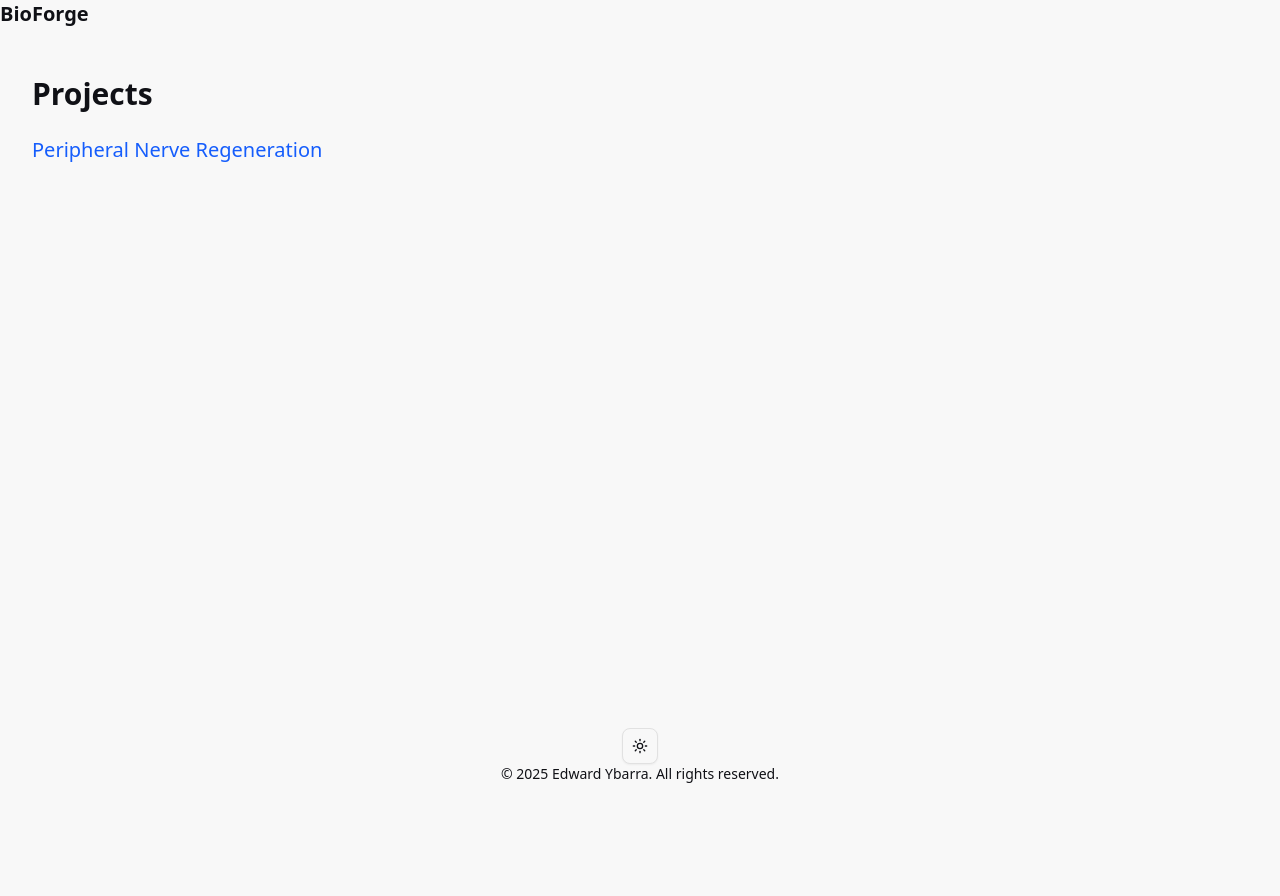
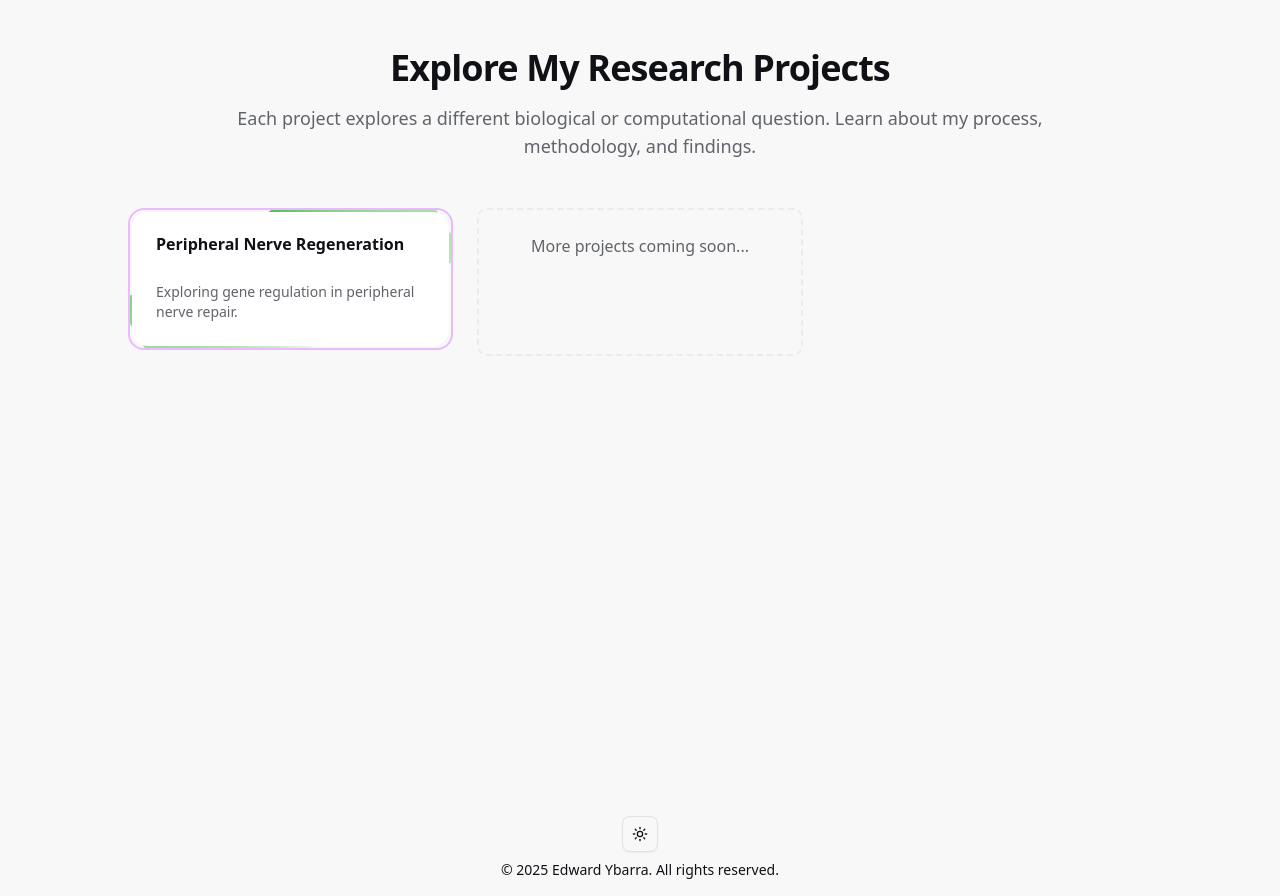
Before and after one commit to PeculiarYeti679/bioflow, a Next.js app: page /projects in a window 1280 px wide. Before the commit the page ends 800 px from the top, so only its background shows below. Built offline with nearby package versions, Linux system fonts and the light colour scheme.

Commit message:
feat: enhance project layout and add ProjectCard component for improved project display

```diff
--- a/app/globals.css
+++ b/app/globals.css
@@ -1,4 +1,9 @@
 @import "tailwindcss";
+@import "tw-animate-css";
+
+
+@tailwind utilities;
+
 @import "tw-animate-css";
 
 @custom-variant dark (&:is(.dark *));
@@ -46,8 +51,8 @@
 :root {
   --radius: 0.625rem;
 
-  --background: oklch(0.98 0 0); /* soft white */
-  --foreground: oklch(0.18 0.01 270); /* dark gray-blue */
+  --background: oklch(0.98 0 0);
+  --foreground: oklch(0.18 0.01 270);
 
   --card: oklch(1 0 0);
   --card-foreground: var(--foreground);
@@ -55,28 +60,28 @@
   --popover: oklch(0.99 0 0);
   --popover-foreground: var(--foreground);
 
-  --primary: oklch(0.73 0.18 145); /* modern emerald green */
-  --primary-foreground: oklch(0.98 0 0); /* near-white */
+  --primary: oklch(0.73 0.18 145);
+  --primary-foreground: oklch(0.98 0 0);
 
-  --secondary: oklch(0.85 0.12 255); /* soft blue */
-  --secondary-foreground: oklch(0.2 0 0); /* dark */
+  --secondary: oklch(0.85 0.12 255);
+  --secondary-foreground: oklch(0.2 0 0);
 
-  --muted: oklch(0.94 0 0); /* light gray */
-  --muted-foreground: oklch(0.5 0.01 260); /* medium gray-blue */
+  --muted: oklch(0.94 0 0);
+  --muted-foreground: oklch(0.5 0.01 260);
 
-  --accent: oklch(0.88 0.18 300); /* light purple sci-fi glow */
+  --accent: oklch(0.88 0.18 300);
   --accent-foreground: var(--foreground);
 
-  --destructive: oklch(0.66 0.22 28); /* bright red-orange */
+  --destructive: oklch(0.66 0.22 28);
   --border: oklch(0.91 0 0);
   --input: oklch(0.92 0 0);
-  --ring: oklch(0.5 0.15 170); /* teal-ish ring */
+  --ring: oklch(0.5 0.15 170);
 
-  --chart-1: oklch(0.65 0.2 40); /* orange-gold */
-  --chart-2: oklch(0.6 0.12 185); /* tech blue */
-  --chart-3: oklch(0.48 0.08 250); /* bluish purple */
-  --chart-4: oklch(0.83 0.19 85); /* lime-green yellow */
-  --chart-5: oklch(0.77 0.18 70); /* mid orange */
+  --chart-1: oklch(0.65 0.2 40);
+  --chart-2: oklch(0.6 0.12 185);
+  --chart-3: oklch(0.48 0.08 250);
+  --chart-4: oklch(0.83 0.19 85);
+  --chart-5: oklch(0.77 0.18 70);
 
   --sidebar: oklch(0.98 0 0);
   --sidebar-foreground: var(--foreground);
@@ -89,8 +94,8 @@
 }
 
 .dark {
-  --background: oklch(0.18 0.01 260); /* very dark gray-blue */
-  --foreground: oklch(0.98 0 0); /* near white */
+  --background: oklch(0.18 0.01 260);
+  --foreground: oklch(0.98 0 0);
 
   --card: oklch(0.25 0 0);
   --card-foreground: var(--foreground);
@@ -98,16 +103,16 @@
   --popover: oklch(0.25 0 0);
   --popover-foreground: var(--foreground);
 
-  --primary: oklch(0.7 0.2 145); /* vivid emerald green */
-  --primary-foreground: oklch(0.15 0 0); /* near black */
+  --primary: oklch(0.7 0.2 145);
+  --primary-foreground: oklch(0.15 0 0);
 
-  --secondary: oklch(0.6 0.15 255); /* bright tech blue */
+  --secondary: oklch(0.6 0.15 255);
   --secondary-foreground: var(--foreground);
 
   --muted: oklch(0.28 0.01 250);
   --muted-foreground: oklch(0.7 0.02 270);
 
-  --accent: oklch(0.75 0.22 300); /* soft purple glow */
+  --accent: oklch(0.75 0.22 300);
   --accent-foreground: var(--foreground);
 
   --destructive: oklch(0.66 0.22 28);
@@ -141,14 +146,53 @@
 }
 
 @keyframes slowPulse {
-  0%,
-  100% {
+  0%, 100% {
     transform: scale(1);
   }
   50% {
     transform: scale(1.05);
   }
 }
+
 .animate-slowPulse {
   animation: slowPulse 30s ease-in-out infinite;
 }
+
+@keyframes border-spin {
+  from { transform: rotate(0deg) }
+  to   { transform: rotate(360deg) }
+}
+
+@layer utilities {
+  .card-wrapper {
+
+    @apply relative inline-block overflow-hidden rounded-2xl
+           p-[2px] border-2;
+
+
+    background-color: oklch(0.98 0 0);
+    border-color:     oklch(0.88 0.18 300);
+  }
+
+
+  .dark .card-wrapper {
+    background-color: oklch(0.18 0.01 260);
+    border-color:     oklch(0.75 0.22 300);
+  }
+
+  .card-wrapper::before {
+    content: '';
+    @apply absolute inset-0 z-0;
+    background: conic-gradient(
+      oklch(0.7  0.2 145)  0deg,
+      oklch(0.98 0   0)    180deg,
+      oklch(0.7  0.2 145)  360deg
+    );
+    animation: border-spin 6s linear infinite;
+  }
+
+  .card-content {
+    @apply relative z-10 rounded-2xl
+           bg-card dark:bg-card;
+  }
+}
--- a/app/layout.tsx
+++ b/app/layout.tsx
@@ -41,7 +41,7 @@ export default function RootLayout({
             <footer className="p-4 bg-background dark:bg-background">
               <div className="container mx-auto text-center">
                 <ModeToggle />
-                <p className="text-sm text-foreground dark:text-foreground">
+                <p className="text-sm text-foreground dark:text-foreground pt-2">
                   © 2025 Edward Ybarra. All rights reserved.
                 </p>
               </div>
--- a/app/projects/layout.tsx
+++ b/app/projects/layout.tsx
@@ -6,10 +6,5 @@ export const metadata = {
 };
 
 export default function ProjectsLayout({ children }: { children: ReactNode }) {
-  return (
-    <div>
-      <h1 className="text-xl font-bold mb-4">BioForge</h1>
-      {children}
-    </div>
-  );
+  return <div>{children}</div>;
 }
--- a/app/projects/page.tsx
+++ b/app/projects/page.tsx
@@ -1,23 +1,29 @@
 // app/projects/page.tsx
-import Link from "next/link";
 import { PROJECT_LIST } from "@/lib/projects";
+import { ProjectCard } from "@/components/ProjectCard";
 
 export default function ProjectsIndexPage() {
-  return (
-    <div className="p-8">
-      <h1 className="text-3xl font-bold mb-6">Projects</h1>
-      <ul className="space-y-4">
-        {PROJECT_LIST.map((p) => (
-          <li key={p.slug}>
-            <Link
-              href={`/projects/${p.slug}`}
-              className="text-blue-600 hover:underline text-xl"
-            >
-              {p.title}
-            </Link>
-          </li>
+
+    return (
+     <main className="min-h-screen py-12 px-4 sm:px-6 lg:px-8">
+      <div className="max-w-4xl mx-auto text-center mb-12">
+        <h1 className="text-4xl font-bold tracking-tight mb-4">Explore My Research Projects</h1>
+        <p className="text-muted-foreground text-lg">
+          Each project explores a different biological or computational question. Learn about my process, methodology, and findings.
+        </p>
+      </div>
+        <div className="grid grid-cols-1 sm:grid-cols-2 lg:grid-cols-3 gap-6 justify-center max-w-5xl mx-auto">
+        {PROJECT_LIST.map((project) => (
+         <ProjectCard key={project.slug} slug={project.slug} title={project.title} description={project.description}/>
         ))}
-      </ul>
-    </div>
+         {PROJECT_LIST.length === 1 && (
+          <div
+          key="project-placeholder"
+          className="sm:col-span-2 lg:col-span-1 border-dashed border-2 border-muted p-6 rounded-lg text-center text-muted-foreground">
+            More projects coming soon...
+          </div>
+        )}
+      </div>
+    </main>
   );
 }
--- /dev/null
+++ b/components/ProjectCard.tsx
@@ -0,0 +1,33 @@
+"use client";
+
+import Link from "next/link";
+import { Card, CardContent, CardHeader, CardTitle } from "@/components/ui/card";
+
+interface ProjectCardProps {
+  slug: string;
+  title: string;
+  description: string;
+}
+
+export function ProjectCard({ slug, title, description }: ProjectCardProps) {
+  return (
+    <Link
+      href={`/projects/${slug}`}
+      className="hover:opacity-90 transition-opacity"
+    >
+      <div className="card-wrapper">
+
+        <div className="card-content">
+          <Card className="h-full bg-transparent border-none shadow-none">
+            <CardHeader>
+              <CardTitle>{title}</CardTitle>
+            </CardHeader>
+            <CardContent>
+              <div className="text-sm text-muted-foreground">{description}</div>
+            </CardContent>
+          </Card>
+        </div>
+      </div>
+    </Link>
+  );
+}
--- a/lib/projects.ts
+++ b/lib/projects.ts
@@ -1,6 +1,7 @@
 export const PROJECT_LIST = [
   {
-    slug: "peripheral-nerve-regeneration",
+    slug: "peripheral-nerve-regeneration-genes",
     title: "Peripheral Nerve Regeneration",
+    description: "Exploring gene regulation in peripheral nerve repair.",
   },
 ];
```
